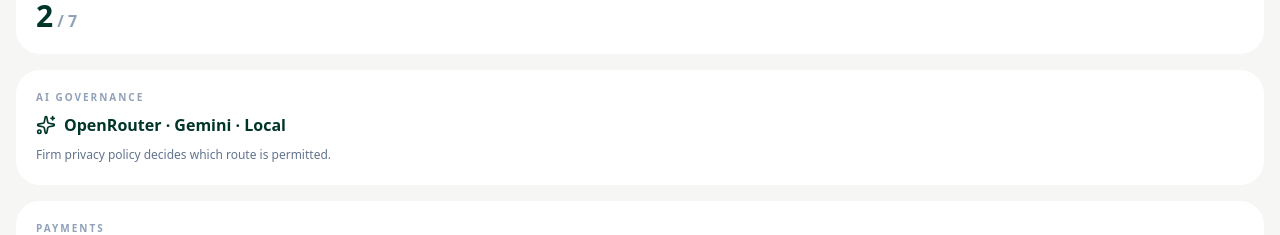
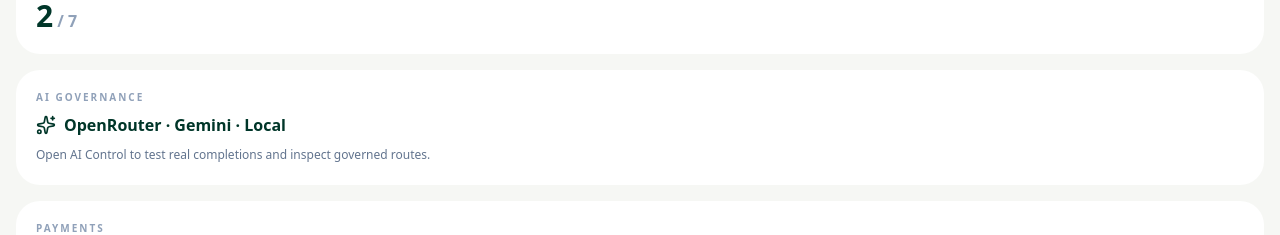
Before and after one commit to Lasana10/TSIDEK-, a Next.js app: page /system in a window 1280 px wide. Shown: the part 362-597 px from the top of the page. Built offline with nearby package versions, Linux system fonts and the light colour scheme; no server answers.

Commit message:
Expose AI control from system console

```diff
--- a/src/app/system/page.tsx
+++ b/src/app/system/page.tsx
@@ -74,7 +74,7 @@ export default function SystemPage() {
 
         <div className="grid gap-4 md:grid-cols-3">
           <div className="rounded-[1.5rem] border border-slate-200 bg-white p-5"><p className="text-[10px] font-black uppercase tracking-[0.2em] text-slate-400">Configured providers</p><p className="mt-2 text-3xl font-black text-heritage-green">{configuredCount}<span className="text-base font-semibold text-slate-400"> / {providers.length || "—"}</span></p></div>
-          <div className="rounded-[1.5rem] border border-slate-200 bg-white p-5"><p className="text-[10px] font-black uppercase tracking-[0.2em] text-slate-400">AI governance</p><div className="mt-2 flex items-center gap-2 text-heritage-green"><Sparkles className="h-5 w-5" /><span className="font-bold">OpenRouter · Gemini · Local</span></div><p className="mt-2 text-xs leading-5 text-slate-500">Firm privacy policy decides which route is permitted.</p></div>
+          <Link href="/system/ai" className="rounded-[1.5rem] border border-slate-200 bg-white p-5 transition hover:border-[#7da797]"><p className="text-[10px] font-black uppercase tracking-[0.2em] text-slate-400">AI governance</p><div className="mt-2 flex items-center gap-2 text-heritage-green"><Sparkles className="h-5 w-5" /><span className="font-bold">OpenRouter · Gemini · Local</span></div><p className="mt-2 text-xs leading-5 text-slate-500">Open AI Control to test real completions and inspect governed routes.</p></Link>
           <div className="rounded-[1.5rem] border border-slate-200 bg-white p-5"><p className="text-[10px] font-black uppercase tracking-[0.2em] text-slate-400">Payments</p><div className="mt-2 flex items-center gap-2 text-heritage-green"><WalletCards className="h-5 w-5" /><span className="font-bold">pawaPay deposit path</span></div><p className="mt-2 text-xs leading-5 text-slate-500">Client collections are modelled as deposits, not payouts.</p></div>
         </div>
 
```
